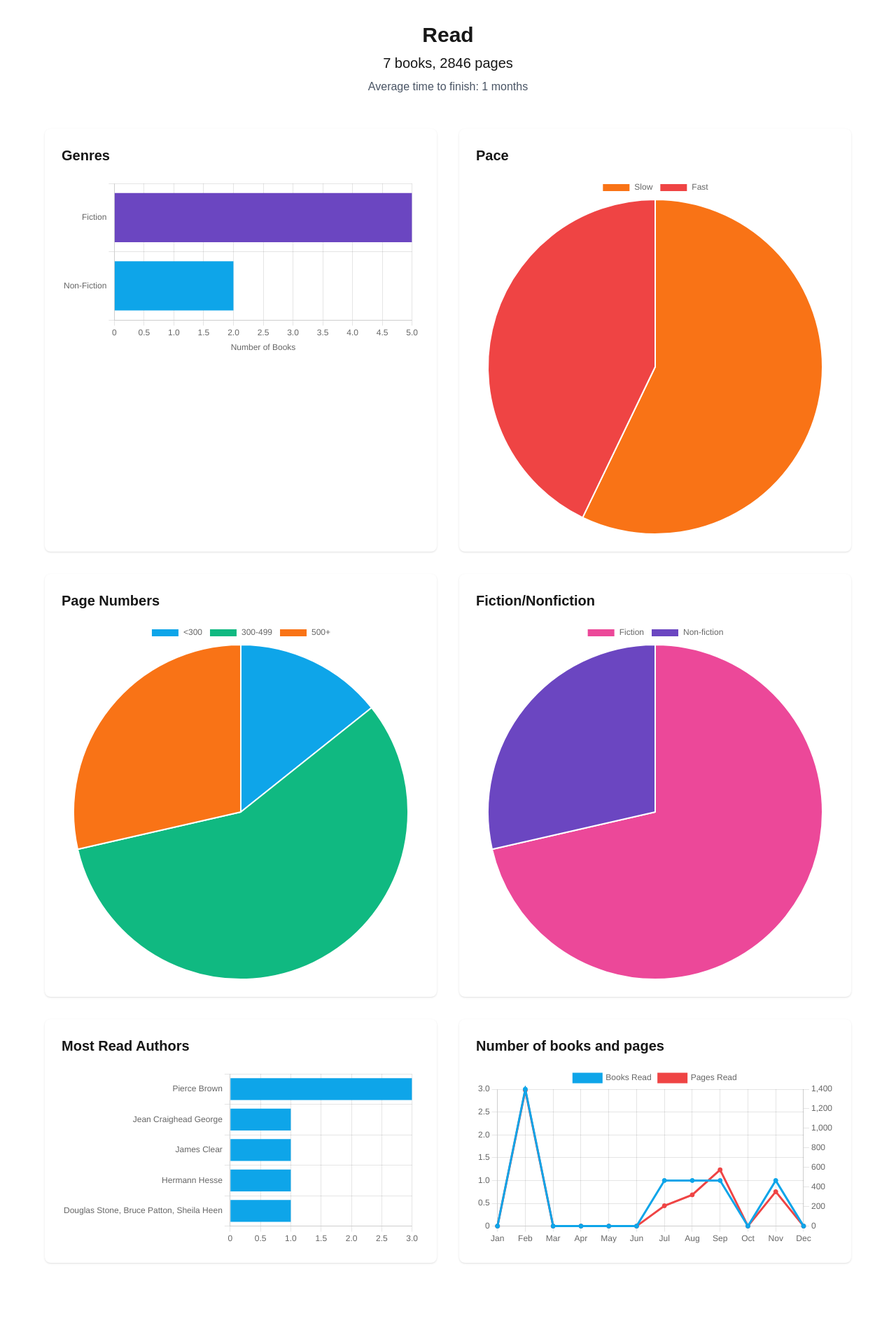
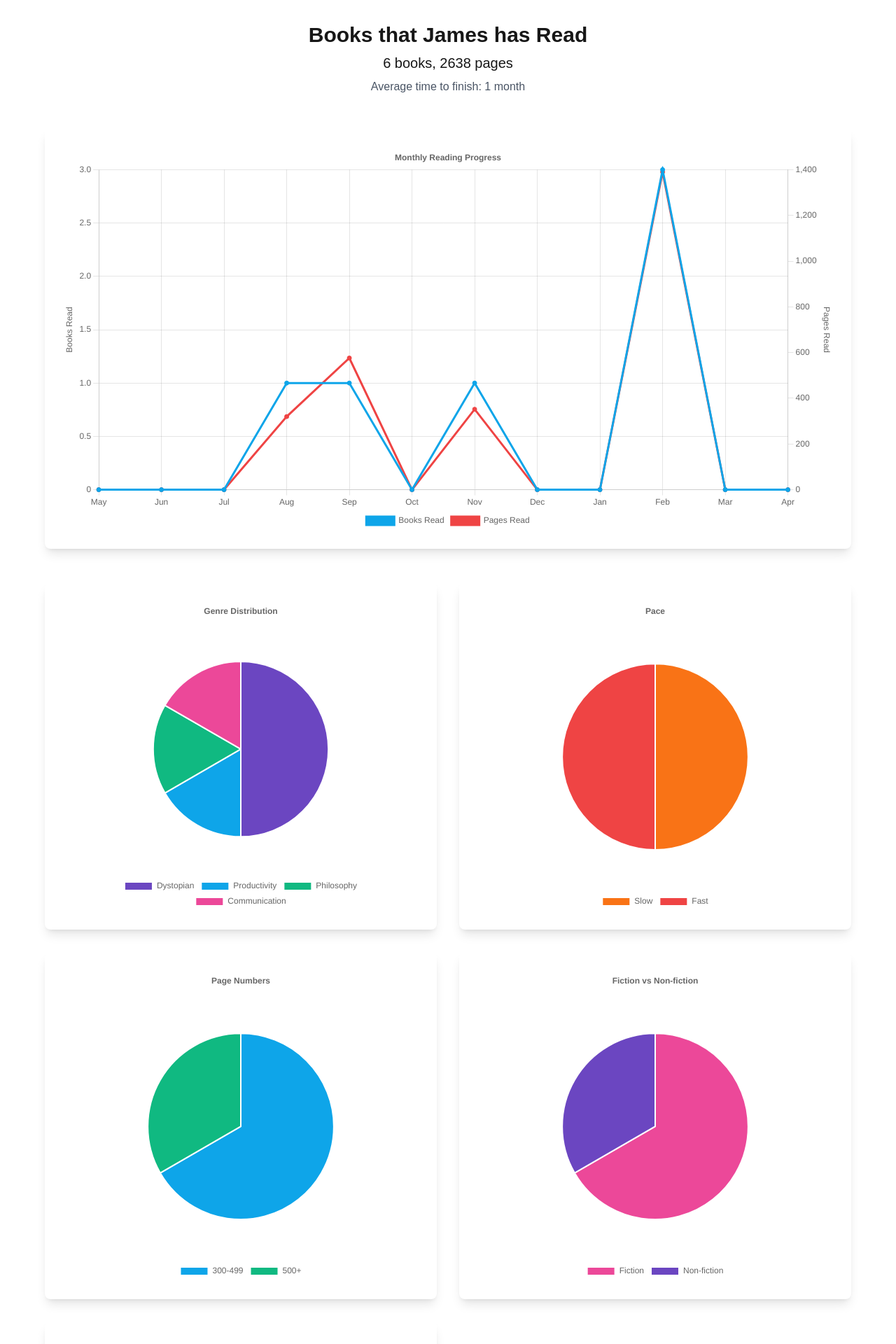
Before and after one commit to JamesMitofsky/reading-data-visualizer, a Next.js app: page / in a window 1280 px wide. Shown: the top 1920 px of the page at 70% size. Before the commit the page ends 1836 px from the top, so only its background shows below. Built offline with nearby package versions, Linux system fonts and the light colour scheme.

Commit message:
Add isFiction column & adjust sizing

```diff
--- a/src/app/page.tsx
+++ b/src/app/page.tsx
@@ -28,6 +28,12 @@ ChartJS.register(
   PointElement
 );
 
+interface MonthlyStats {
+  books: { [key: string]: number };
+  pages: { [key: string]: number };
+  yearMonths: { [key: string]: string };
+}
+
 export default function Home() {
   const [readingData, setReadingData] = useState<ReadingData[]>([]);
 
@@ -46,15 +52,33 @@ export default function Home() {
 
   // Calculate genre distribution
   const genreCounts = completedBooks.reduce((acc: { [key: string]: number }, book) => {
-    const genre = book.genre || 'Uncategorized';
-    acc[genre] = (acc[genre] || 0) + 1;
+    if (!book.genre) return acc;
+
+    // Split genres and trim whitespace
+    const genres = book.genre.split(',').map(g => g.trim());
+
+    // Count each genre separately
+    genres.forEach(genre => {
+      if (genre) {
+        acc[genre] = (acc[genre] || 0) + 1;
+      }
+    });
+
     return acc;
   }, {});
 
+  // Sort genres by count
+  const sortedGenres = Object.entries(genreCounts)
+    .sort(([,a], [,b]) => b - a)
+    .reduce((obj: { [key: string]: number }, [key, value]) => {
+      obj[key] = value;
+      return obj;
+    }, {});
+
   const genreData = {
-    labels: Object.keys(genreCounts),
+    labels: Object.keys(sortedGenres),
     datasets: [{
-      data: Object.values(genreCounts),
+      data: Object.values(sortedGenres),
       backgroundColor: [
         '#6b46c1', '#0ea5e9', '#10b981', '#ec4899',
         '#f97316', '#ef4444', '#84cc16', '#06b6d4'
@@ -63,9 +87,10 @@ export default function Home() {
     }]
   };
 
-  // Calculate fiction vs non-fiction
-  const fictionCount = completedBooks.filter(book => book.genre === 'Fiction').length;
-  const nonFictionCount = completedBooks.filter(book => book.genre === 'Non-Fiction').length;
+  // Calculate fiction vs non-fiction using isFiction field
+  const fictionCount = completedBooks.filter(book => book.isFiction === true).length;
+  // Count both explicit false and null (unspecified) as non-fiction
+  const nonFictionCount = completedBooks.filter(book => book.isFiction === false || book.isFiction === null).length;
 
   const fictionData = {
     labels: ['Fiction', 'Non-fiction'],
@@ -148,21 +173,27 @@ export default function Home() {
   };
 
   // Calculate books and pages by month
-  const monthlyStats = completedBooks.reduce((acc: {
-    books: { [key: string]: number },
-    pages: { [key: string]: number }
-  }, book) => {
+  const monthlyStats = completedBooks.reduce<MonthlyStats>((acc, book) => {
     if (book.dateFinished) {
       const date = new Date(book.dateFinished);
       const monthKey = date.toLocaleString('default', { month: 'short' });
+      const yearMonth = `${date.getFullYear()}-${date.getMonth()}`;
 
+      acc.yearMonths[monthKey] = yearMonth;
       acc.books[monthKey] = (acc.books[monthKey] || 0) + 1;
       acc.pages[monthKey] = (acc.pages[monthKey] || 0) + (book.pageCount || 0);
     }
     return acc;
-  }, { books: {}, pages: {} });
+  }, { books: {}, pages: {}, yearMonths: {} });
 
-  const months = ['Jan', 'Feb', 'Mar', 'Apr', 'May', 'Jun', 'Jul', 'Aug', 'Sep', 'Oct', 'Nov', 'Dec'];
+  // Get current date and calculate last 12 months
+  const currentDate = new Date('2025-04-09'); // Using the provided current time
+  const months: string[] = [];
+  for (let i = 11; i >= 0; i--) {
+    const date = new Date(currentDate);
+    date.setMonth(currentDate.getMonth() - i);
+    months.push(date.toLocaleString('default', { month: 'short' }));
+  }
 
   const monthlyData = {
     labels: months,
@@ -195,94 +226,168 @@ export default function Home() {
   }, 0) / (completedBooks.length || 1);
 
   const averageMonths = Math.round(averageTimeToFinish / (1000 * 60 * 60 * 24 * 30));
+  const monthText = averageMonths === 1 ? 'month' : 'months';
 
   return (
     <div className="min-h-screen p-8 bg-white">
       <main className="max-w-6xl mx-auto space-y-12">
         <div className="text-center">
-          <h1 className="text-3xl font-bold mb-2">Read</h1>
+          <h1 className="text-3xl font-bold mb-2">Books that James has Read</h1>
           <p className="text-xl">{totalBooks} books, {totalPages} pages</p>
-          <p className="text-gray-600 mt-2">Average time to finish: {averageMonths} months</p>
+          <p className="text-gray-600 mt-2">Average time to finish: {averageMonths} {monthText}</p>
         </div>
+
+          {/* Books and Pages Over Time */}
+          <div className="md:col-span-2 bg-white rounded-lg shadow-lg p-6 flex items-center justify-center">
+            <div className="w-full">
+              <Line
+                data={monthlyData}
+                options={{
+                  responsive: true,
+                  interaction: {
+                    mode: 'index' as const,
+                    intersect: false,
+                  },
+                  plugins: {
+                    title: {
+                      display: true,
+                      text: 'Monthly Reading Progress'
+                    },
+                    legend: {
+                      position: 'bottom' as const
+                    }
+                  },
+                  scales: {
+                    y: {
+                      type: 'linear' as const,
+                      display: true,
+                      position: 'left' as const,
+                      title: {
+                        display: true,
+                        text: 'Books Read'
+                      }
+                    },
+                    y1: {
+                      type: 'linear' as const,
+                      display: true,
+                      position: 'right' as const,
+                      title: {
+                        display: true,
+                        text: 'Pages Read'
+                      },
+                      grid: {
+                        drawOnChartArea: false,
+                      },
+                    },
+                  },
+                }}
+              />
+            </div>
+          </div>
 
         <div className="grid grid-cols-1 md:grid-cols-2 gap-8">
           {/* Genres Chart */}
-          <div className="bg-white p-6 rounded-lg shadow">
-            <h2 className="text-xl font-semibold mb-4">Genres</h2>
-            <Bar data={genreData} options={{
-              indexAxis: 'y',
-              plugins: {
-                legend: {
-                  display: false
-                }
-              },
-              scales: {
-                x: {
-                  beginAtZero: true,
-                  title: {
-                    display: true,
-                    text: 'Number of Books'
-                  }
-                }
-              }
-            }} />
+          <div className="bg-white rounded-lg shadow-lg p-6 flex items-center justify-center">
+            <div className="w-full max-w-md">
+              <Pie
+                data={genreData}
+                options={{
+                  plugins: {
+                    title: {
+                      display: true,
+                      text: 'Genre Distribution'
+                    },
+                    legend: {
+                      position: 'bottom' as const
+                    }
+                  },
+                  radius: '70%' // Decreased from default
+                }}
+              />
+            </div>
           </div>
 
           {/* Pace Distribution */}
-          <div className="bg-white p-6 rounded-lg shadow">
-            <h2 className="text-xl font-semibold mb-4">Pace</h2>
-            <Pie data={paceData} />
+          <div className="bg-white rounded-lg shadow-lg p-6 flex items-center justify-center">
+            <div className="w-full max-w-md">
+              <Pie
+                data={paceData}
+                options={{
+                  plugins: {
+                    title: {
+                      display: true,
+                      text: 'Pace'
+                    },
+                    legend: {
+                      position: 'bottom' as const
+                    }
+                  },
+                  radius: '70%' // Decreased from default
+                }}
+              />
+            </div>
           </div>
 
           {/* Page Count Distribution */}
-          <div className="bg-white p-6 rounded-lg shadow">
-            <h2 className="text-xl font-semibold mb-4">Page Numbers</h2>
-            <Pie data={pageCountData} />
+          <div className="bg-white rounded-lg shadow-lg p-6 flex items-center justify-center">
+            <div className="w-full max-w-md">
+              <Pie
+                data={pageCountData}
+                options={{
+                  plugins: {
+                    title: {
+                      display: true,
+                      text: 'Page Numbers'
+                    },
+                    legend: {
+                      position: 'bottom' as const
+                    }
+                  },
+                  radius: '70%' // Decreased from default
+                }}
+              />
+            </div>
           </div>
 
           {/* Fiction/Non-fiction Split */}
-          <div className="bg-white p-6 rounded-lg shadow">
-            <h2 className="text-xl font-semibold mb-4">Fiction/Nonfiction</h2>
-            <Pie data={fictionData} />
+          <div className="bg-white rounded-lg shadow-lg p-6 flex items-center justify-center">
+            <div className="w-full max-w-md">
+              <Pie
+                data={fictionData}
+                options={{
+                  plugins: {
+                    title: {
+                      display: true,
+                      text: 'Fiction vs Non-fiction'
+                    },
+                    legend: {
+                      position: 'bottom' as const
+                    }
+                  },
+                  radius: '70%' // Decreased from default
+                }}
+              />
+            </div>
           </div>
 
           {/* Most Read Authors */}
-          <div className="bg-white p-6 rounded-lg shadow">
-            <h2 className="text-xl font-semibold mb-4">Most Read Authors</h2>
-            <Bar data={authorData} options={{
-              indexAxis: 'y',
-              plugins: {
-                legend: {
-                  display: false
+          <div className="bg-white rounded-lg shadow-lg p-6 flex items-center justify-center">
+            <div className="w-full">
+              <Bar data={authorData} options={{
+                indexAxis: 'y',
+                plugins: {
+                  title: {
+                    display: true,
+                    text: 'Most Read Authors'
+                  },
+                  legend: {
+                    display: false
+                  }
                 }
-              }
-            }} />
+              }} />
+            </div>
           </div>
 
-          {/* Books and Pages Over Time */}
-          <div className="bg-white p-6 rounded-lg shadow">
-            <h2 className="text-xl font-semibold mb-4">Number of books and pages</h2>
-            <Line
-              data={monthlyData}
-              options={{
-                scales: {
-                  y: {
-                    type: 'linear',
-                    display: true,
-                    position: 'left',
-                  },
-                  y1: {
-                    type: 'linear',
-                    display: true,
-                    position: 'right',
-                    grid: {
-                      drawOnChartArea: false,
-                    },
-                  },
-                },
-              }}
-            />
-          </div>
         </div>
       </main>
     </div>
--- a/src/utils/csvParser.ts
+++ b/src/utils/csvParser.ts
@@ -6,6 +6,7 @@ export interface ReadingData {
   dateFinished: string;
   status: string;
   author: string;
+  isFiction: boolean | null;
   genre: string;
   pageCount: number;
   notes?: string;
@@ -18,6 +19,7 @@ interface CSVRow {
   'Date Finished': string;
   'Status': string;
   'Author (AI managed)': string;
+  'isFiction': string;
   'Genre (AI managed)': string;
   'Page Count (AI managed)': string;
   'Notes': string;
@@ -31,12 +33,6 @@ export const parseCSV = async (): Promise<ReadingData[]> => {
   return new Promise((resolve, reject) => {
     parse(csvText, {
       header: true,
-      transform: (value, field) => {
-        if (field === 'Page Count (AI managed)') {
-          return value ? parseInt(value, 10) : 0;
-        }
-        return value;
-      },
       complete: (results: { data: CSVRow[] }) => {
         const data = results.data.map(row => ({
           title: row['Book Title'],
@@ -44,6 +40,8 @@ export const parseCSV = async (): Promise<ReadingData[]> => {
           dateFinished: row['Date Finished'],
           status: row['Status'],
           author: row['Author (AI managed)'],
+          // Parse isFiction as boolean or null if blank
+          isFiction: row['isFiction'] === '' ? null : row['isFiction'] === 'TRUE',
           genre: row['Genre (AI managed)'],
           pageCount: row['Page Count (AI managed)'] ? parseInt(row['Page Count (AI managed)'], 10) : 0,
           notes: row['Notes'],
```
Also changed, not shown: public/books-data.csv.
